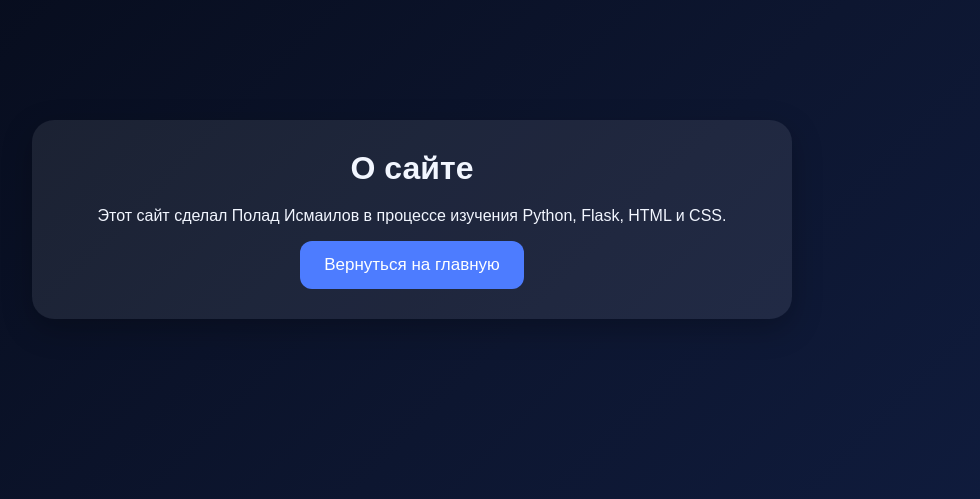
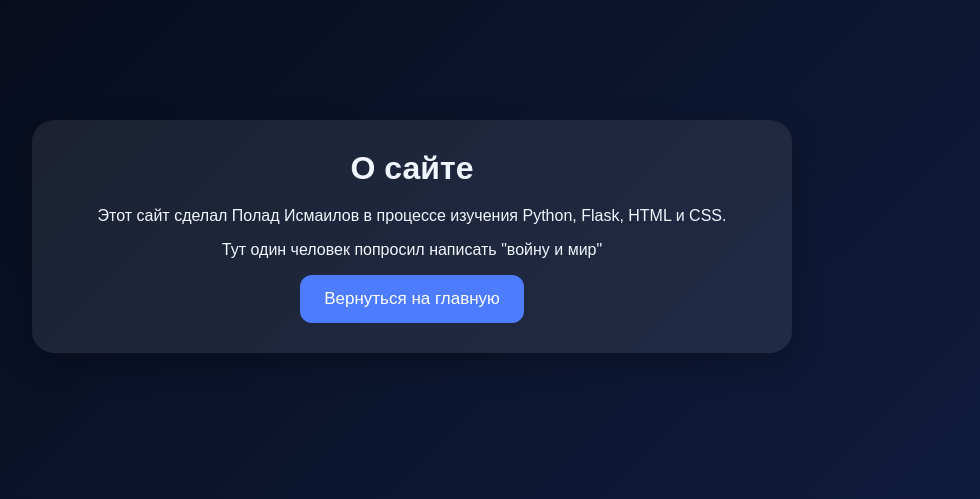
Before and after one commit to prozzi2/planet_com, a Flask app: page /about in a window 1280 px wide. Shown: the top 499 px of the page, without its empty margins (228-1208 px from the left). Run offline with Flask 3, Linux system fonts and the light colour scheme.

Commit message:
Обновил сайт

```diff
--- a/templates/about.html
+++ b/templates/about.html
@@ -10,6 +10,7 @@
         <div class="about-card">
             <h1>О сайте</h1>
             <p>Этот сайт сделал Полад Исмаилов в процессе изучения Python, Flask, HTML и CSS.</p>
+            <p>Тут один человек попросил написать "войну и мир"</p>
             <a class="button" href="/">Вернуться на главную</a>
         </div>
     </div>
```
